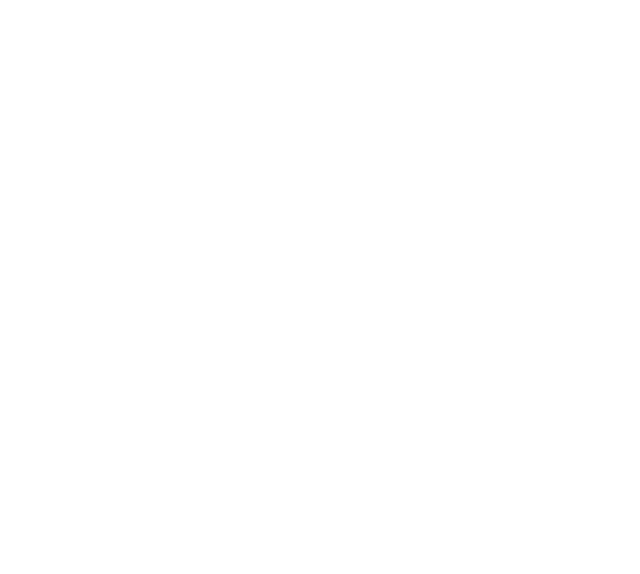
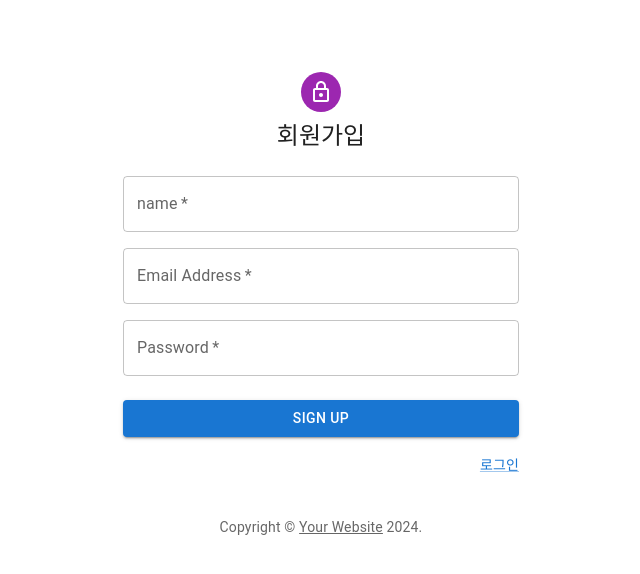
Before and after one commit to SIAT-Python-Project/SIATwiki-frontend, a React (Create React App) app: page /sign-up in a window 1280 px wide. Before the commit this address had no page. Shown: the top 574 px of the page, without its empty margins (319-959 px from the left). Built offline with nearby package versions, Linux system fonts and the light colour scheme.

Commit message:
#2 회원가입 및 로그인

```diff
--- a/package.json
+++ b/package.json
@@ -19,6 +19,7 @@
     "react-cookie": "^7.1.4",
     "react-dom": "^18.3.1",
     "react-markdown": "^9.0.1",
+    "react-query": "^3.39.3",
     "react-router-dom": "^6.23.1",
     "react-scripts": "5.0.1",
     "remark-gfm": "^4.0.0",
--- a/src/App.js
+++ b/src/App.js
@@ -12,8 +12,8 @@ function App() {
       <BrowserRouter>
         <Routes>
             <Route path="/" element = {<MainPage/>}></Route>
-            <Route path="/api/sign-up" element = {<SignUpPage/>}></Route>
-            <Route path="/api/login" element = {<SingInPage/>}></Route>
+            <Route path="/sign-up" element = {<SignUpPage/>}></Route>
+            <Route path="/login" element = {<SingInPage/>}></Route>
           <Route path='/info/update/:infoId' element={<UpdateInfo />} />
         </Routes>
       </BrowserRouter>
--- /dev/null
+++ b/src/api/FectUser.js
@@ -0,0 +1,15 @@
+import axios from 'axios';
+
+export async function fetchUserLogin(checkEmail, checkPassword) {
+    const response = await axios.post(`/api/login`, { email: checkEmail, password: checkPassword });
+    const data = await response.data;
+
+    return data;
+}
+
+export async function fetchUserSingup(checkName, checkEmail, checkPassword) {
+    const response = await axios.post(`/api/sign-up`, { name: checkName, email: checkEmail, password: checkPassword });
+    const data = await response.data;
+
+    return data;
+}
--- a/src/pages/SignInPage.js
+++ b/src/pages/SignInPage.js
@@ -12,6 +12,13 @@ import LockOutlinedIcon from '@mui/icons-material/LockOutlined';
 import Typography from '@mui/material/Typography';
 import Container from '@mui/material/Container';
 import { createTheme, ThemeProvider } from '@mui/material/styles';
+import { useNavigate } from 'react-router-dom';
+import { useEffect, useState } from 'react';
+import { fetchUserLogin } from '../api/FectUser';
+
+
+
+const defaultTheme = createTheme();
 
 function Copyright(props) {
   return (
@@ -28,16 +35,25 @@ function Copyright(props) {
 
 // TODO remove, this demo shouldn't need to reset the theme.
 
-const defaultTheme = createTheme();
+export default function SingInPage({ data }) {
+  const [userLogin, setUserLogin] = useState({ email: "", password: "" });
+  const navigate = useNavigate();
 
-export default function SingInPage() {
+  const handleInputChange = (e) => {
+    setUserLogin((prev) => ({ ...prev, [e.target.name]: e.target.value }));
+  };
+
+
   const handleSubmit = (event) => {
     event.preventDefault();
-    const data = new FormData(event.currentTarget);
-    console.log({
-      email: data.get('email'),
-      password: data.get('password'),
-    });
+    data = new FormData(event.currentTarget);
+    fetchUserLogin(userLogin.email, userLogin.password)
+      .then(() => {
+        navigate('/');
+      })
+      .catch(error => {
+        alert("아이디 또는 패스워드가 맞지 않습니다");
+      });
   };
 
   return (
@@ -64,6 +80,8 @@ export default function SingInPage() {
               required
               fullWidth
               id="email"
+              value={userLogin.email}
+              onChange={handleInputChange}
               label="Email Address"
               name="email"
               autoComplete="email"
@@ -74,6 +92,8 @@ export default function SingInPage() {
               required
               fullWidth
               name="password"
+              value={userLogin.password}
+              onChange={handleInputChange}
               label="Password"
               type="password"
               id="password"
@@ -92,14 +112,14 @@ export default function SingInPage() {
               Sign In
             </Button>
             <Grid container>
-              <Grid item xs>
+              {/* <Grid item xs>
                 <Link href="#" variant="body2">
                   Forgot password?
                 </Link>
-              </Grid>
+              </Grid> */}
               <Grid item>
-                <Link href="#" variant="body2">
-                  {"Don't have an account? Sign Up"}
+                <Link href="/sign-up" variant="body2">
+                  {"회원가입"}
                 </Link>
               </Grid>
             </Grid>
--- a/src/pages/SignUpPage.js
+++ b/src/pages/SignUpPage.js
@@ -3,8 +3,6 @@ import Avatar from '@mui/material/Avatar';
 import Button from '@mui/material/Button';
 import CssBaseline from '@mui/material/CssBaseline';
 import TextField from '@mui/material/TextField';
-import FormControlLabel from '@mui/material/FormControlLabel';
-import Checkbox from '@mui/material/Checkbox';
 import Link from '@mui/material/Link';
 import Grid from '@mui/material/Grid';
 import Box from '@mui/material/Box';
@@ -12,6 +10,10 @@ import LockOutlinedIcon from '@mui/icons-material/LockOutlined';
 import Typography from '@mui/material/Typography';
 import Container from '@mui/material/Container';
 import { createTheme, ThemeProvider } from '@mui/material/styles';
+import { MenuItem, Select } from '@mui/material';
+import { useNavigate } from 'react-router-dom';
+import { useState } from 'react';
+import { fetchUserSingup } from '../api/FectUser';
 
 function Copyright(props) {
   return (
@@ -31,14 +33,27 @@ function Copyright(props) {
 const defaultTheme = createTheme();
 
 export default function SignUpPage() {
+  const [userLogin, setUserLogin] = useState({ name: "", email: "", password: ""});
+  const navigate = useNavigate();
+
+  const handleInputChange = (e) => {
+    setUserLogin((prev) => ({ ...prev, [e.target.name]: e.target.value }));
+  };
+
   const handleSubmit = (event) => {
     event.preventDefault();
-    const data = new FormData(event.currentTarget);
-    console.log({
-      email: data.get('email'),
-      password: data.get('password'),
-    });
+    fetchUserSingup(userLogin.name, userLogin.email, userLogin.password)
+      .then(() => {
+        navigate('/login');
+      })
+      .catch(error => {
+        alert("이메일이 있습니다");
+      });
+
   };
+
+
+
 
   return (
     <ThemeProvider theme={defaultTheme}>
@@ -56,28 +71,18 @@ export default function SignUpPage() {
             <LockOutlinedIcon />
           </Avatar>
           <Typography component="h1" variant="h5">
-            Sign up
+            회원가입
           </Typography>
           <Box component="form" noValidate onSubmit={handleSubmit} sx={{ mt: 3 }}>
             <Grid container spacing={2}>
-              <Grid item xs={12} sm={6}>
-                <TextField
-                  autoComplete="given-name"
-                  name="firstName"
-                  required
-                  fullWidth
-                  id="firstName"
-                  label="First Name"
-                  autoFocus
-                />
-              </Grid>
-              <Grid item xs={12} sm={6}>
+              <Grid item xs={12}>
                 <TextField
                   required
                   fullWidth
-                  id="lastName"
-                  label="Last Name"
-                  name="lastName"
+                  id="name"
+                  label="name"
+                  name="name"
+                  onChange={handleInputChange}
                   autoComplete="family-name"
                 />
               </Grid>
@@ -88,6 +93,7 @@ export default function SignUpPage() {
                   id="email"
                   label="Email Address"
                   name="email"
+                  onChange={handleInputChange}
                   autoComplete="email"
                 />
               </Grid>
@@ -99,15 +105,11 @@ export default function SignUpPage() {
                   label="Password"
                   type="password"
                   id="password"
+                  onChange={handleInputChange}
                   autoComplete="new-password"
                 />
               </Grid>
-              <Grid item xs={12}>
-                <FormControlLabel
-                  control={<Checkbox value="allowExtraEmails" color="primary" />}
-                  label="I want to receive inspiration, marketing promotions and updates via email."
-                />
-              </Grid>
+
             </Grid>
             <Button
               type="submit"
@@ -118,9 +120,9 @@ export default function SignUpPage() {
               Sign Up
             </Button>
             <Grid container justifyContent="flex-end">
-              <Grid item>
-                <Link href="#" variant="body2">
-                  Already have an account? Sign in
+              <Grid item >
+                <Link href="/login" variant="body2">
+                  로그인
                 </Link>
               </Grid>
             </Grid>
```
Also changed, not shown: 1 other file (tests, documents, lock files or other folders).
